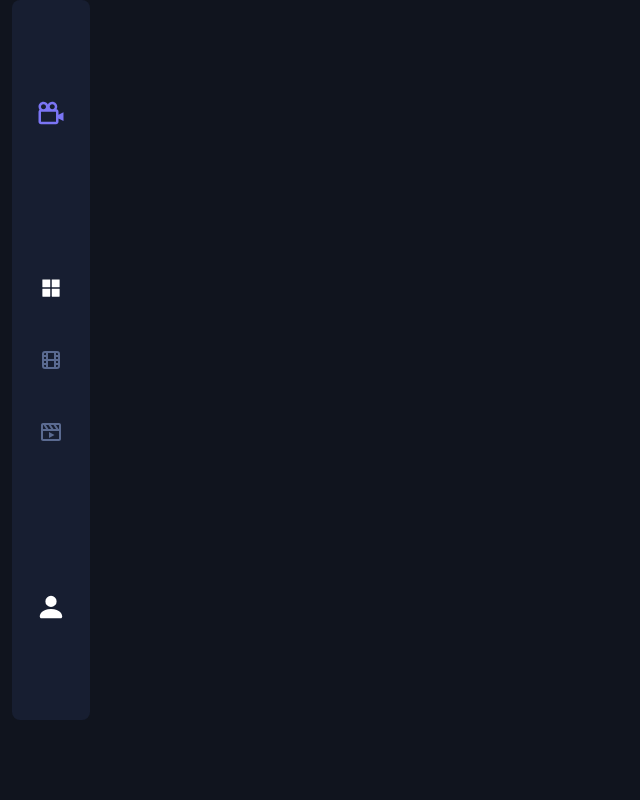
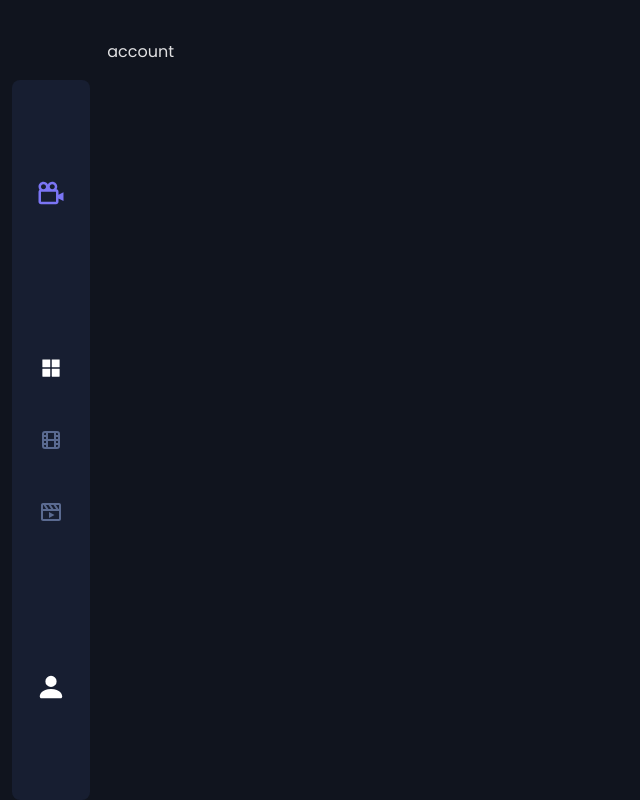
Before and after one commit to d2ni3l/Project-10, a React (Vite) app in the folder project-10/: page /account in a window 1280 px wide. Before the commit this address had no page. Shown: the whole page, without its empty margins (0-640 px from the left). Built offline with nearby package versions, Linux system fonts and the light colour scheme.

Commit message:
added account page

```diff
--- a/project-10/src/App.jsx
+++ b/project-10/src/App.jsx
@@ -5,6 +5,7 @@ import Navbar from "./components/Navbar";
 import Main from "./pages/Main";
 import Movies from "./pages/Movies";
 import Tvseries from "./pages/Tvseries";
+import Account from "./pages/Account";
 
 const App = () => {
   return (
@@ -16,6 +17,7 @@ const App = () => {
         <Route path={"/"} element={<Main />} />
         <Route path={"/tvseries"} element={<Tvseries />} />
         <Route path={"/movies"} element={<Movies />} />
+        <Route path={'/account'} element={<Account/>} />
       </Routes>
       </div>
     </>
--- a/project-10/src/components/Modal.jsx
+++ b/project-10/src/components/Modal.jsx
@@ -1,11 +1,14 @@
 import React, { useEffect, useState } from "react";
 import axios from "axios";
 import { AiOutlineClose } from "react-icons/ai";
+import {BsFillBookmarkFill} from 'react-icons/bs'
+import {BsBookmark} from 'react-icons/bs'
 import Rater from "react-rater";
 import "react-rater/lib/react-rater.css";
 const key = "a44069ccf4250949a19d7bae7fa72fce";
 const Modal = ({ setItemInfo, item, type }) => {
   const [movieItem, setMovieItem] = useState([]);
+  const [saved, setSaved] = useState(true)
   useEffect(() => {
     axios
       .get(
@@ -48,12 +51,21 @@ const Modal = ({ setItemInfo, item, type }) => {
       return item.title
     }
   }
+  const sliceType =  (type) => {
+    return type.slice(0, 10);
+  }
   return (
     <>
       <div className='fixed z-50  w-[110vw] h-[110vh] md:h-[130vh] md:w-[120vw] -mt-[7.5rem]  overflow-x-hidden overflow-y-scroll flex justify-center md:ml-[-6.7rem] items-center bg-[#0000006e]  backdrop-blur-sm'>
-        <div className=' relative px-10 py-5 max-w-3xl scale-[0.7] sm:scale-[0.9] lg:scale-[1]  h-auto bg-[#10141e] shadow-lg  border-white rounded-lg'>
-          <div className='flex justify-end mx-0 mt-5'>
-            <span className='text-yellow-300 '></span>
+        <div className=' relative px-10 py-5 max-w-3xl scale-[0.7] sm:scale-[0.9] lg:scale-[1]  h-auto bg-[#10141e] shadow-lg  border rounded-lg'>
+
+          <div className='flex justify-between mx-0 mt-5'>
+            <button
+            onClick={() => {setSaved(!saved)}}
+            className='text-xl '>
+              {saved ? <span className="text-yellow-400"><BsFillBookmarkFill/></span> : <BsBookmark/>}
+            </button>
+
             <button
               onClick={() => {
                 setItemInfo("");
@@ -62,6 +74,7 @@ const Modal = ({ setItemInfo, item, type }) => {
               <AiOutlineClose />
             </button>
           </div>
+
           <div className='flex justify-center mt-10 gap-10'>
             <div className=''>
               <img
@@ -101,7 +114,7 @@ const Modal = ({ setItemInfo, item, type }) => {
             </div>
             <div className='flex flex-col text-sm bg-[#5a6a90] gap-1 justify-center px-3 py-7 rounded-lg'>
               <p className='tracking-wide'>
-                Media: <span className='font-bold'>{type}</span>
+                Media: <span className='font-bold'>{sliceType(type)}</span>
               </p>
               <div className='border-b-[2px] border-[#ffffff4e] rounded-2xl'></div>
 
--- a/project-10/src/components/Navbar.jsx
+++ b/project-10/src/components/Navbar.jsx
@@ -20,7 +20,7 @@ const Navbar = () => {
   //   }
   return (
     <>
-      <div className='bg-[#171e31] py-6 flex justify-around items-center text-[#5a6a90] text-2xl md:fixed md:flex-col md:h-[90vh] md:ml-3 md:px-6 md:rounded-lg'>
+      <div className='bg-[#171e31] py-6 flex justify-around items-center  text-[#5a6a90] text-2xl md:fixed md:flex-col md:h-[90vh] md:ml-3 md:mt-20 md:px-6 md:rounded-lg'>
         <span className={`text-3xl text-[#7b75f5]  cursor-pointer `}>
           <Link to='/' >
           <BiCameraMovie/>
@@ -47,9 +47,11 @@ const Navbar = () => {
           </span>
 
           </div>
+          <Link to='/account'>
           <span className="text-3xl text-white cursor-pointer hover:text-[#7b75f5] hover:scale-95 transition-all duration-300">
             <BsFillPersonFill/>
           </span>
+          </Link>
       </div>
     </>
   );
--- /dev/null
+++ b/project-10/src/pages/Account.jsx
@@ -0,0 +1,12 @@
+import React from 'react'
+
+const Account = () => {
+  return (
+    <>
+    <div className="pt-10"></div>
+    <h1 className="">account</h1>
+    </>
+  )
+}
+
+export default Account
```
